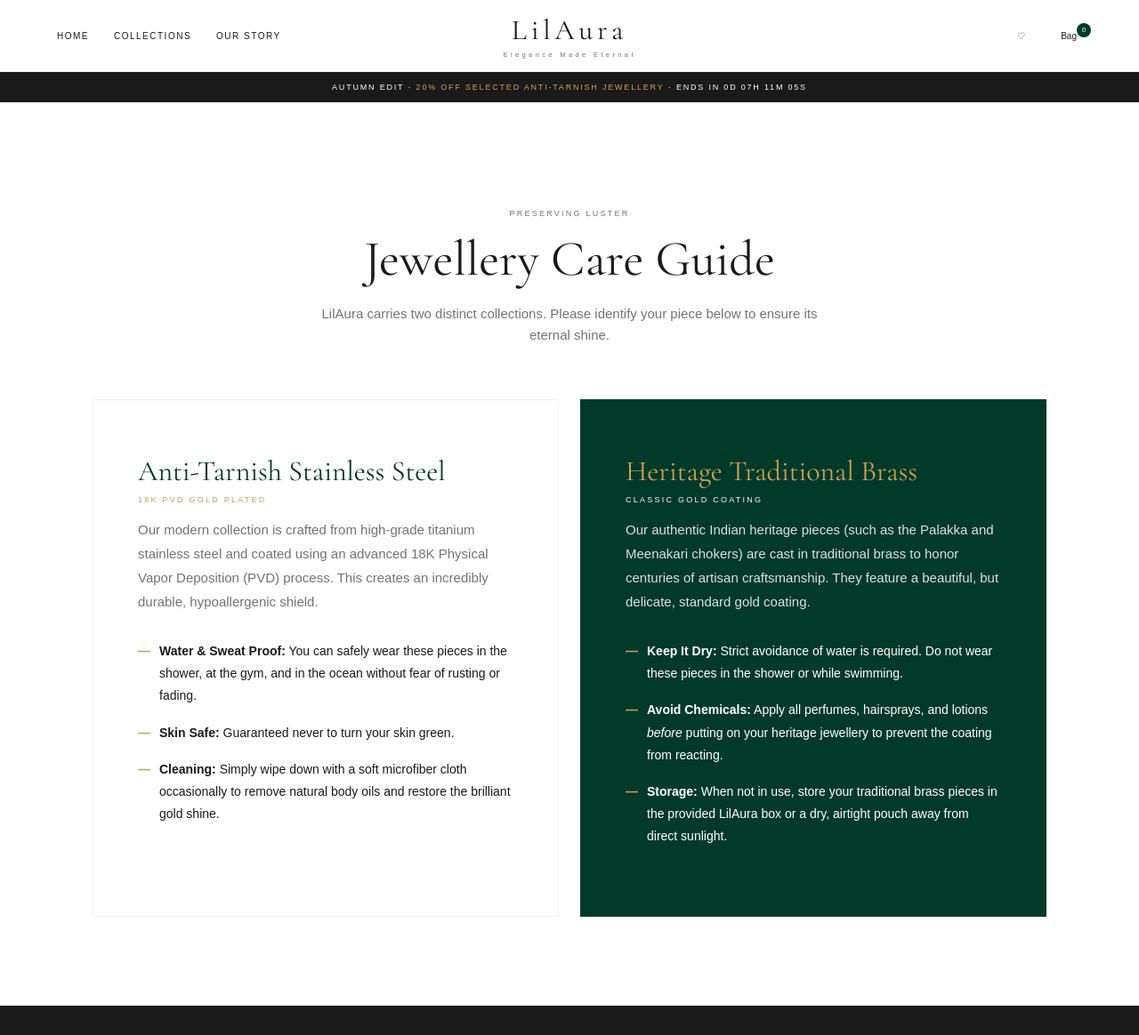
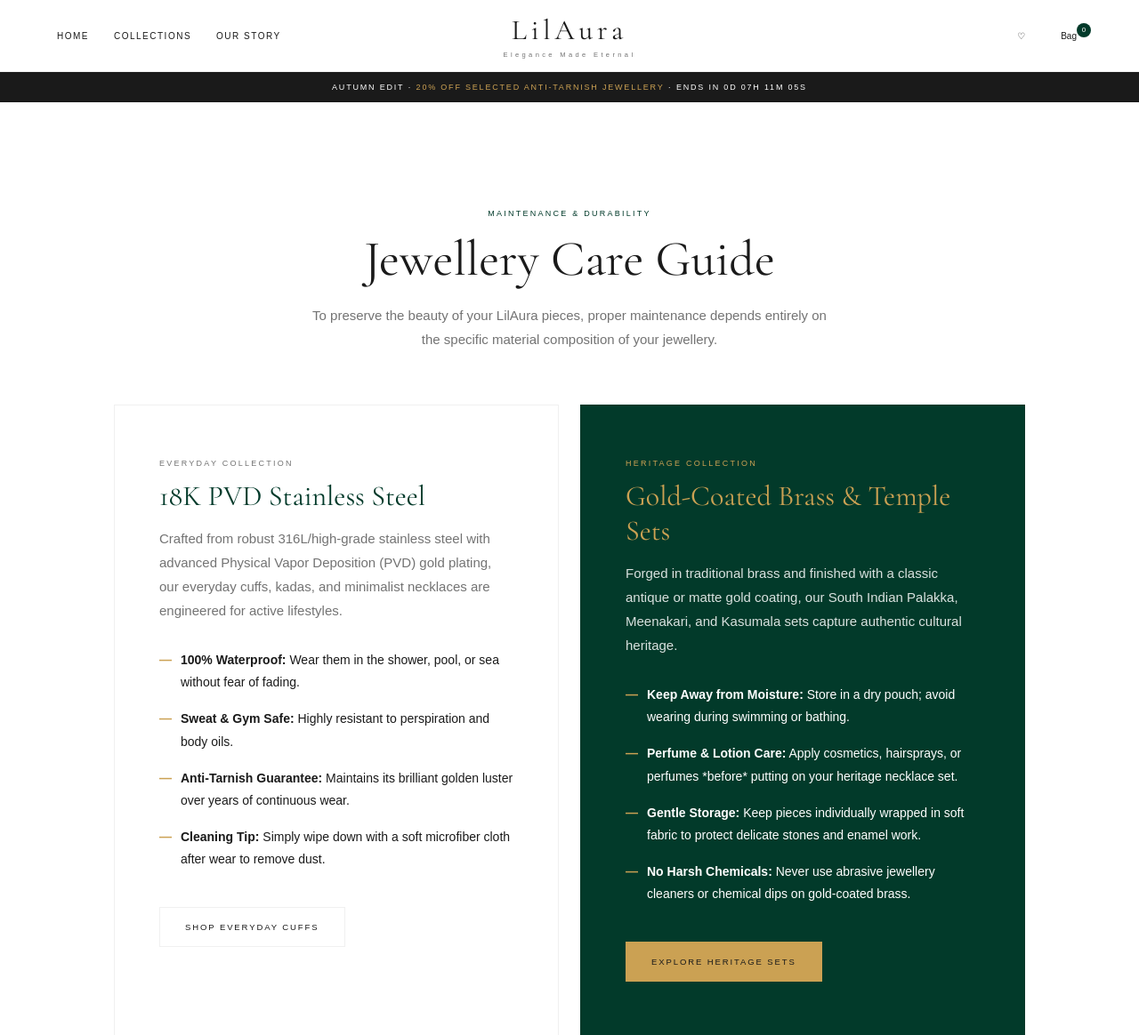
Before and after one commit to rahulratheesh91/lilaura.uk, a plain HTML site: page care.html in a window 1280 px wide. Shown: the top 1164 px of the page at 89% size. Drawn offline with nearby package versions, Linux system fonts and the light colour scheme; a web font is replaced by a local one.

Commit message:
Update jewellery care page metadata and content

```diff
--- a/care.html
+++ b/care.html
@@ -3,47 +3,70 @@
 <head>
     <meta charset="UTF-8">
     <meta name="viewport" content="width=device-width, initial-scale=1.0">
-    <title>Jewellery Care | LilAura UK</title>
-    <meta name="description" content="How to care for your LilAura jewellery. Maintain the luster of your 18K PVD gold plated anti-tarnish and traditional brass pieces.">
+    <title>Jewellery Care & Material Guide | LilAura UK</title>
+    <meta name="description" content="Learn how to care for your LilAura pieces. Clear guidance on maintaining gold-coated brass heritage jewellery and waterproof 18K PVD stainless steel daily wear.">
+    <link rel="canonical" href="https://lilaura.uk/care.html">
+
+    <!-- Open Graph Metadata -->
+    <meta property="og:title" content="Jewellery Care & Material Guide | LilAura UK">
+    <meta property="og:description" content="Expert maintenance tips for heritage gold-coated brass and waterproof 18K PVD anti-tarnish stainless steel jewellery.">
+    <meta property="og:image" content="https://i.etsystatic.com/40040678/r/il/43a595/8197151304/il_1140xN.8197151304_btta.jpg">
+    <meta property="og:url" content="https://lilaura.uk/care.html">
+    <meta property="og:type" content="website">
+
     <link rel="icon" type="image/png" sizes="96x96" href="/favicon.png">
+    <link rel="apple-touch-icon" sizes="180x180" href="/favicon.png">
     <link rel="stylesheet" href="styles.css?v=luxe">
 </head>
 <body>
+    <!-- LILAURA APEX X™: GLOBAL HEADER COMPONENT -->
     <div id="lilaura-header-mount"></div>
     <div class="announce">Autumn Edit · <b>20% OFF</b> selected anti-tarnish jewellery · Ends in <span id="miniTimer">--:--:--</span></div>
 
     <div class="page-header">
-        <div class="eyebrow">Preserving Luster</div>
+        <div class="eyebrow" style="color:var(--emerald);">Maintenance & Durability</div>
         <h1>Jewellery Care Guide</h1>
-        <p>LilAura carries two distinct collections. Please identify your piece below to ensure its eternal shine.</p>
+        <p style="font-family:'Proza Libre', sans-serif; font-size:15px; color:var(--muted); max-width:600px; margin:0 auto; line-height: 1.8;">To preserve the beauty of your LilAura pieces, proper maintenance depends entirely on the specific material composition of your jewellery.</p>
     </div>
 
-    <section class="care-grid">
-        <!-- ANTI-TARNISH CARE -->
+    <!-- CARE GRID -->
+    <section class="section" style="padding-top: 0;">
+        <div class="care-grid">
+            <!-- EVERYDAY CARE CARD -->
             <div class="care-card light">
-            <h3>Anti-Tarnish Stainless Steel</h3>
-            <div class="eyebrow" style="color:var(--gold);">18K PVD Gold Plated</div>
-            <p>Our modern collection is crafted from high-grade titanium stainless steel and coated using an advanced 18K Physical Vapor Deposition (PVD) process. This creates an incredibly durable, hypoallergenic shield.</p>
+                <div class="eyebrow">Everyday Collection</div>
+                <h3>18K PVD Stainless Steel</h3>
+                <p>Crafted from robust 316L/high-grade stainless steel with advanced Physical Vapor Deposition (PVD) gold plating, our everyday cuffs, kadas, and minimalist necklaces are engineered for active lifestyles.</p>
                 <ul>
-                <li><strong>Water & Sweat Proof:</strong> You can safely wear these pieces in the shower, at the gym, and in the ocean without fear of rusting or fading.</li>
-                <li><strong>Skin Safe:</strong> Guaranteed never to turn your skin green.</li>
-                <li><strong>Cleaning:</strong> Simply wipe down with a soft microfiber cloth occasionally to remove natural body oils and restore the brilliant gold shine.</li>
+                    <li><strong>100% Waterproof:</strong> Wear them in the shower, pool, or sea without fear of fading.</li>
+                    <li><strong>Sweat & Gym Safe:</strong> Highly resistant to perspiration and body oils.</li>
+                    <li><strong>Anti-Tarnish Guarantee:</strong> Maintains its brilliant golden luster over years of continuous wear.</li>
+                    <li><strong>Cleaning Tip:</strong> Simply wipe down with a soft microfiber cloth after wear to remove dust.</li>
                 </ul>
+                <div style="margin-top: 40px;">
+                    <a href="shop.html" class="btn light">Shop Everyday Cuffs</a>
+                </div>
             </div>
 
-        <!-- TRADITIONAL BRASS CARE -->
+            <!-- HERITAGE CARE CARD -->
             <div class="care-card dark">
-            <h3>Heritage Traditional Brass</h3>
-            <div class="eyebrow" style="color:var(--soft);">Classic Gold Coating</div>
-            <p>Our authentic Indian heritage pieces (such as the Palakka and Meenakari chokers) are cast in traditional brass to honor centuries of artisan craftsmanship. They feature a beautiful, but delicate, standard gold coating.</p>
+                <div class="eyebrow" style="color:var(--gold);">Heritage Collection</div>
+                <h3>Gold-Coated Brass & Temple Sets</h3>
+                <p>Forged in traditional brass and finished with a classic antique or matte gold coating, our South Indian Palakka, Meenakari, and Kasumala sets capture authentic cultural heritage.</p>
                 <ul>
-                <li><strong>Keep It Dry:</strong> Strict avoidance of water is required. Do not wear these pieces in the shower or while swimming.</li>
-                <li><strong>Avoid Chemicals:</strong> Apply all perfumes, hairsprays, and lotions <i>before</i> putting on your heritage jewellery to prevent the coating from reacting.</li>
-                <li><strong>Storage:</strong> When not in use, store your traditional brass pieces in the provided LilAura box or a dry, airtight pouch away from direct sunlight.</li>
+                    <li><strong>Keep Away from Moisture:</strong> Store in a dry pouch; avoid wearing during swimming or bathing.</li>
+                    <li><strong>Perfume & Lotion Care:</strong> Apply cosmetics, hairsprays, or perfumes *before* putting on your heritage necklace set.</li>
+                    <li><strong>Gentle Storage:</strong> Keep pieces individually wrapped in soft fabric to protect delicate stones and enamel work.</li>
+                    <li><strong>No Harsh Chemicals:</strong> Never use abrasive jewellery cleaners or chemical dips on gold-coated brass.</li>
                 </ul>
+                <div style="margin-top: 40px;">
+                    <a href="shop.html" class="btn" style="background:var(--gold); border-color:var(--gold); color:var(--ink);">Explore Heritage Sets</a>
+                </div>
+            </div>
         </div>
     </section>
 
+    <!-- LILAURA APEX X™: GLOBAL FOOTER & CART DRAWER COMPONENTS -->
     <div id="lilaura-footer-mount"></div>
     <script src="components.js"></script>
     <script src="script.js?v=luxe"></script>
```
Lines whose indentation alone changed are shown as unchanged.
